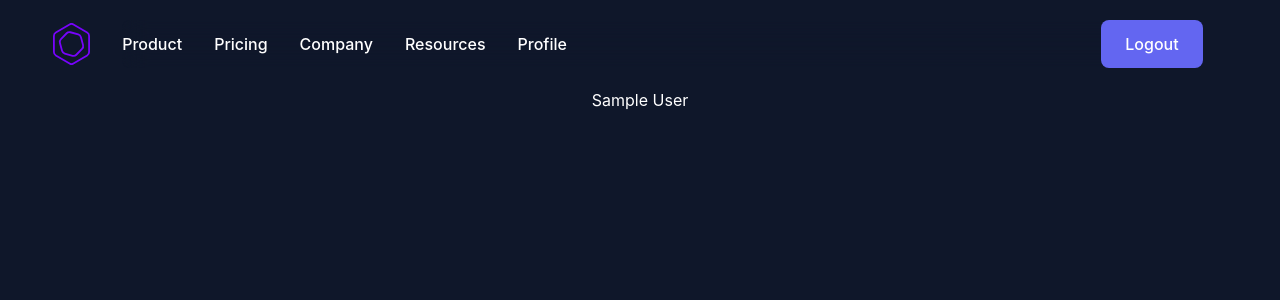
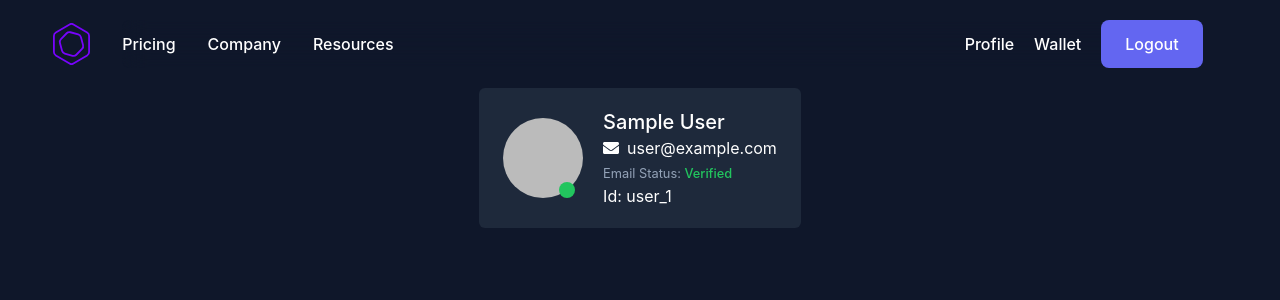
Before and after one commit to mickeymaruf/vulk, a React (Create React App) app: page /profile in a window 1280 px wide. Shown: the top 300 px of the page. Built offline with nearby package versions, Linux system fonts and the light colour scheme; no server answers; sample sign-in values are in the browser's storage.

Commit message:
profile page created

```diff
--- a/src/Routes/RestrictUnverifiedUser.js
+++ b/src/Routes/RestrictUnverifiedUser.js
@@ -1,4 +1,3 @@
-import { Navigate } from 'react-router-dom';
 import { useAuth } from '../contexts/UserContext';
 
 const RestrictUnverifiedUser = ({ children }) => {
@@ -6,7 +5,12 @@ const RestrictUnverifiedUser = ({ children }) => {
     if (user.emailVerified) {
         return children;
     }
-    return <Navigate to="/"></Navigate>
+    return (
+        <div className='min-h-screen mt-10 text-slate-300 text-3xl text-center font-medium'>
+            <p>Please verify your Email.</p>
+            <p>A verification link has been sent to your <br /> Email address.</p>
+        </div>
+    );
 };
 
 export default RestrictUnverifiedUser;
--- a/src/Routes/routes.js
+++ b/src/Routes/routes.js
@@ -7,6 +7,7 @@ import Pricing from "../components/Pricing";
 import Profile from "../components/Profile";
 import Register from "../components/Register";
 import Resources from "../components/Resources";
+import Wallet from "../components/Wallet";
 import Main from "../layouts/Main";
 import PrivateRoute from "./PrivateRoute";
 import RestrictLoginUser from "./RestrictLoginUser";
@@ -20,11 +21,12 @@ export const router = createBrowserRouter([
             { path: '/', element: <Home /> },
             { path: 'pricing', element: <Pricing /> },
             { path: 'pricing/:id', loader: ({ params }) => params.id, element: <PrivateRoute><PlanDetails /></PrivateRoute> },
-            { path: 'resources', element: <PrivateRoute><RestrictUnverifiedUser><Resources /></RestrictUnverifiedUser></PrivateRoute> },
+            { path: 'resources', element: <Resources /> },
             // firebase
             { path: 'login', element: <RestrictLoginUser><Login /></RestrictLoginUser> },
             { path: 'register', element: <RestrictLoginUser><Register /></RestrictLoginUser> },
             { path: 'profile', element: <PrivateRoute><Profile /></PrivateRoute> },
+            { path: 'wallet', element: <PrivateRoute><RestrictUnverifiedUser><Wallet /></RestrictUnverifiedUser></PrivateRoute> },
         ]
     },
     {
--- a/src/components/Header.js
+++ b/src/components/Header.js
@@ -13,14 +13,16 @@ const Header = () => {
             <nav className='w-11/12 mx-auto flex items-center gap-6 relative'>
                 <Link to="/"><img className='w-10' src={logo} alt="logo" /></Link>
                 <div className={`text-white text-lg md:text-base font-medium flex gap-5 md:gap-8 flex-col md:flex-row z-50 bg-slate-700 backdrop-blur-md bg-opacity-70 md:bg-inherit fixed md:static right-0 ${toggle ? 'top-20' : '-top-[350px]'} w-full items-center justify-center px-16 py-5 md:p-0 rounded-lg md:ml-2 duration-300`}>
-                    <NavLink className='hover:text-indigo-400'>Product</NavLink>
                     <NavLink to="/pricing" className='hover:text-indigo-400'>Pricing</NavLink>
                     <NavLink className='hover:text-indigo-400'>Company</NavLink>
                     <NavLink to="/resources" className='hover:text-indigo-400'>Resources</NavLink>
-                    <NavLink to="/profile" className='hover:text-indigo-400'>Profile</NavLink>
                     {
                         user && user.uid ?
-                            <button onClick={logOut} className='ml-0 md:ml-auto bg-indigo-500 py-3 px-6 rounded-lg text-white font-medium hover:shadow-lg hover:shadow-slate-700'>Logout</button>
+                            <div className='ml-auto'>
+                                <NavLink to="/profile" className='hover:text-indigo-400 mr-5'>Profile</NavLink>
+                                <NavLink to="/wallet" className='hover:text-indigo-400 mr-5'>Wallet</NavLink>
+                                <button onClick={logOut} className='ml-0 md:ml-auto bg-indigo-500 py-3 px-6 rounded-lg text-white font-medium hover:shadow-lg hover:shadow-slate-700'>Logout</button>
+                            </div>
                             :
                             <button onClick={() => navigate('/login')} className='ml-0 md:ml-auto bg-indigo-500 py-3 px-6 rounded-lg text-white font-medium hover:shadow-lg hover:shadow-slate-700'>Login</button>
                     }
--- a/src/components/Login.js
+++ b/src/components/Login.js
@@ -15,6 +15,10 @@ const Login = () => {
         const form = e.target;
         const email = form.email.value;
         const password = form.password.value;
+        if (!email || !password) {
+            toast.warn('Field can\' be empty!');
+            return;
+        }
         loginUser(email, password)
             .then(result => {
                 navigate(from, { replace: true });
--- a/src/components/Profile.js
+++ b/src/components/Profile.js
@@ -1,11 +1,30 @@
 import React from 'react';
 import { useAuth } from '../contexts/UserContext';
+import { FaEnvelope } from 'react-icons/fa';
 
 const Profile = () => {
     const { user } = useAuth();
+    console.log(user);
+    const { uid, displayName, photoURL, email, emailVerified } = user;
     return (
         <div className='min-h-screen flex justify-center'>
-            {user.displayName}
+            <div className='bg-slate-800 h-fit flex items-center gap-5 py-5 px-6 rounded-md'>
+                <div className='relative w-20'>
+                    {
+                        photoURL ?
+                            <img className='rounded-full' src={photoURL} alt="" />
+                            :
+                            <div className='bg-slate-900 w-20 h-20 rounded-full'></div>
+                    }
+                    <div className='h-4 w-4 rounded-full bg-green-500 absolute bottom-0 right-0 -translate-x-1/2'></div>
+                </div>
+                <div>
+                    <h3 className='font-medium text-xl'>{displayName}</h3>
+                    {email && <p className='flex items-center gap-2'><FaEnvelope /> {email}</p>}
+                    <small className='text-slate-400'>Email Status: {emailVerified ? <span className='text-green-500 font-medium'>Verified</span> : <span className='text-red-500 font-medium'>Not verified</span>}</small>
+                    <p>Id: {uid}</p>
+                </div>
+            </div>
         </div>
     );
 };
--- a/src/components/Register.js
+++ b/src/components/Register.js
@@ -1,11 +1,10 @@
-import { sendEmailVerification, updateProfile } from 'firebase/auth';
 import { Link } from 'react-router-dom';
 import { toast } from 'react-toastify';
 import { useAuth } from '../contexts/UserContext';
 import SocialAuth from './SocialAuth';
 
 const Register = () => {
-    const { createUser } = useAuth();
+    const { createUser, updateUser, verifyUser } = useAuth();
     const handleSignUp = (e) => {
         e.preventDefault();
         const form = e.target;
@@ -22,21 +21,27 @@ const Register = () => {
             return;
         }
         createUser(email, password)
-            .then(currentUser => {
-                updateProfile(currentUser.user, { displayName: name })
+            .then(result => {
+                updateUser(name)
                     .then(() => {
                         //
                     })
                     .catch(error => {
                         toast.error(error.message);
+                        console.log(error.message);
                     })
-                sendEmailVerification(currentUser.user)
+                verifyUser()
                     .then(() => {
-                        toast.warn('An registration link has been sent, verify!');
+                        toast.success('An registration link has been sent, verify!');
+                    })
+                    .catch(error => {
+                        toast.error(error.message);
+                        console.log(error.message);
                     })
             })
             .catch(error => {
                 toast.error(error.message);
+                console.log(error.message);
             })
     }
     return (
--- /dev/null
+++ b/src/components/Wallet.js
@@ -0,0 +1,11 @@
+import React from 'react';
+
+const Wallet = () => {
+    return (
+        <div className='min-h-screen'>
+            <div>This is your wallet</div>
+        </div>
+    );
+};
+
+export default Wallet;
--- a/src/contexts/UserContext.js
+++ b/src/contexts/UserContext.js
@@ -1,5 +1,18 @@
 import React from 'react';
-import { createUserWithEmailAndPassword, FacebookAuthProvider, getAuth, GithubAuthProvider, GoogleAuthProvider, onAuthStateChanged, signInWithEmailAndPassword, signInWithPopup, signOut, TwitterAuthProvider } from 'firebase/auth';
+import {
+    createUserWithEmailAndPassword,
+    FacebookAuthProvider,
+    getAuth,
+    GithubAuthProvider,
+    GoogleAuthProvider,
+    onAuthStateChanged,
+    sendEmailVerification,
+    signInWithEmailAndPassword,
+    signInWithPopup,
+    signOut,
+    TwitterAuthProvider,
+    updateProfile
+} from 'firebase/auth';
 import app from '../firebase/firebase.config';
 import { createContext } from 'react';
 import { useState } from 'react';
@@ -45,6 +58,8 @@ const UserContext = ({ children }) => {
         setLoading(true);
         return signOut(auth);
     }
+    const updateUser = (name) => updateProfile(auth.currentUser, { displayName: name })
+    const verifyUser = () => sendEmailVerification(auth.currentUser);
 
     useEffect(() => {
         const unsubscribe = onAuthStateChanged(auth, currentUser => {
@@ -65,6 +80,8 @@ const UserContext = ({ children }) => {
         signInWithFacebook,
         signInWithTwitter,
         logOut,
+        updateUser,
+        verifyUser,
         loading
     }
     return (
```
